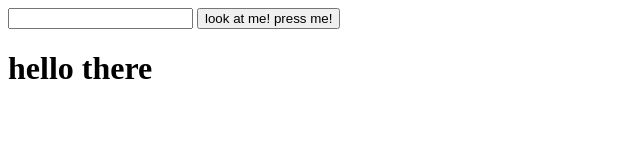
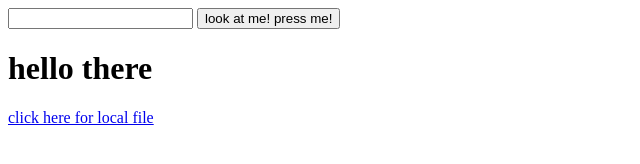
Before and after one commit to consumer185/My-Testing, a plain HTML site: page index.html in a window 1280 px wide. Shown: the whole page, without its empty margins (0-640 px from the left). Drawn offline with Linux system fonts and the light colour scheme.

Commit message:
Update index.html

```diff
--- a/index.html
+++ b/index.html
@@ -10,6 +10,9 @@
 <input type="button" id="button" name="" value="look at me! press me!">
 <h1>hello there</h1>
 
+<a href="C:\Users\Jon\Desktop\Web Development\QuestionMark\QuestionMark\index.html">click here for local file</a>
+
+
     <script src="index.js" charset="utf-8"></script>
   </body>
 </html>
```
